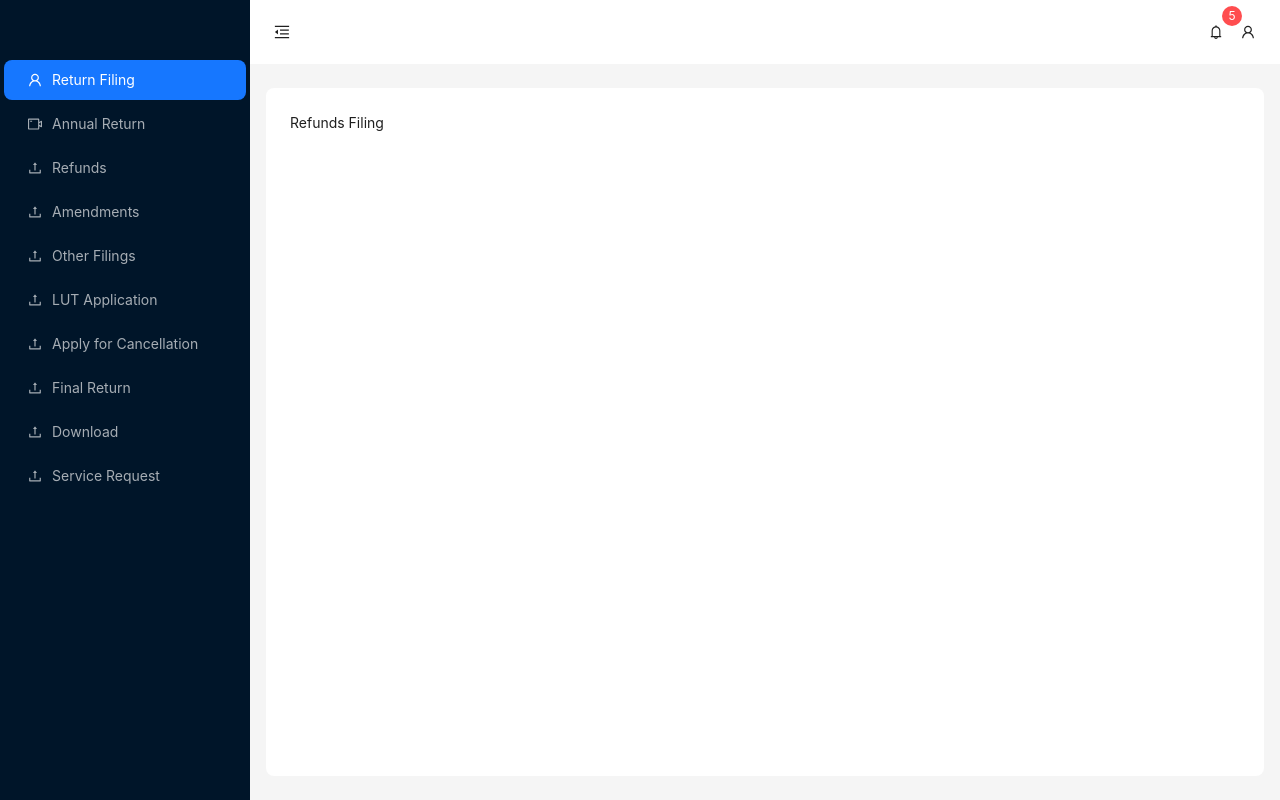
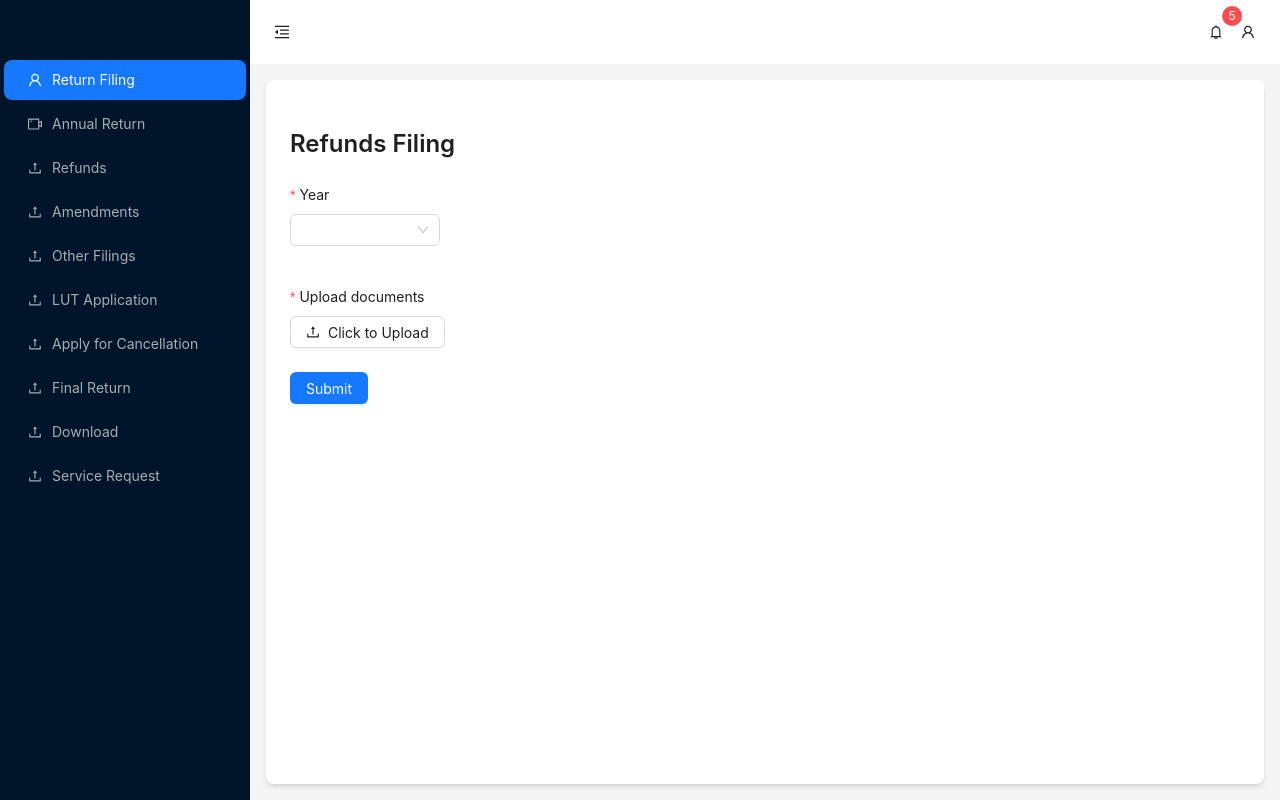
Before and after one commit to akashgajwar/gst-app-frontend, a Next.js app: page /refunds in a window 1280 px wide. Built offline with nearby package versions, Linux system fonts and the light colour scheme.

Commit message:
feat: added routes & refunds form

```diff
--- a/src/app/globals.css
+++ b/src/app/globals.css
@@ -24,4 +24,6 @@ body {
       rgb(var(--background-end-rgb))
     )
     rgb(var(--background-start-rgb));
+  padding: 0;
+  margin: 0;
 }
--- a/src/app/layout.js
+++ b/src/app/layout.js
@@ -1,6 +1,5 @@
 'use client'
 import { QueryClient, QueryClientProvider } from 'react-query'
-import { Inter } from 'next/font/google'
 import './globals.css'
 
 import React, { useState } from 'react'
@@ -13,16 +12,17 @@ import {
   BellOutlined,
 } from '@ant-design/icons'
 
-import { Badge, Layout, Menu, Button, theme } from 'antd'
+import { Badge, Layout, Menu, Button, theme, ConfigProvider } from 'antd'
 import { useRouter } from 'next/navigation'
 const { Header, Sider, Content } = Layout
-
-const inter = Inter({ subsets: ['latin'] })
 
 const queryClient = new QueryClient()
 
 export default function RootLayout({ children }) {
   const [collapsed, setCollapsed] = useState(false)
+  // const [darkModeEnabled, setDarkModeEnabled] = useState(false)
+
+  // const { defaultAlgorithm, darkAlgorithm } = theme
 
   const router = useRouter()
 
@@ -32,7 +32,12 @@ export default function RootLayout({ children }) {
 
   return (
     <html lang="en">
-      <body className={inter.className}>
+      <body>
+        {/* <ConfigProvider
+          theme={{
+            algorithm: darkModeEnabled ? darkAlgorithm : defaultAlgorithm,
+          }}
+        > */}
         <QueryClientProvider client={queryClient}>
           <Layout
             style={{
@@ -134,6 +139,11 @@ export default function RootLayout({ children }) {
                   }}
                 />
                 <span className="pr-4">
+                  {/* <Button
+                      onClick={() => setDarkModeEnabled((state) => !state)}
+                    >
+                      Change Theme {darkModeEnabled ? 'Dark' : 'Light'}
+                    </Button> */}
                   <Badge count={5}>
                     <Button
                       type="text"
@@ -147,9 +157,8 @@ export default function RootLayout({ children }) {
                 </span>
               </Header>
               <Content
+                className="shadow-md m-4 p-6"
                 style={{
-                  margin: '24px 16px',
-                  padding: 24,
                   minHeight: 280,
                   background: colorBgContainer,
                   borderRadius: borderRadiusLG,
@@ -160,6 +169,7 @@ export default function RootLayout({ children }) {
             </Layout>
           </Layout>
         </QueryClientProvider>
+        {/* </ConfigProvider> */}
       </body>
     </html>
   )
--- a/src/app/refunds/page.js
+++ b/src/app/refunds/page.js
@@ -1,7 +1,97 @@
+'use client'
+
 import React from 'react'
+import { Typography, Button, Row, Col, Select, Form, Modal, Upload } from 'antd'
+import { UploadOutlined, ExclamationCircleOutlined } from '@ant-design/icons'
+
+const { confirm } = Modal
+const { Title } = Typography
 
 const Refunds = () => {
-  return <div>Refunds Filing</div>
+  const [form] = Form.useForm()
+
+  const currYear = new Date().getFullYear()
+
+  const yearList = [
+    { value: currYear, label: currYear },
+    { value: currYear - 1, label: currYear - 1 },
+    { value: currYear - 2, label: currYear - 2 },
+  ]
+
+  const submitHandler = (values) => {
+    console.log(values)
+  }
+
+  return (
+    <>
+      <Row className="mb-3">
+        <Title level={3}>Refunds Filing</Title>
+      </Row>
+      <Form
+        layout={'vertical'}
+        form={form}
+        onFinish={(values) =>
+          confirm({
+            icon: <ExclamationCircleOutlined />,
+            title: 'Do you want to proceed?',
+            content:
+              'Please press Ok to continue or Cancel to confirm all the details before submitting.',
+            onOk() {
+              submitHandler(values)
+            },
+            onCancel() {},
+          })
+        }
+        // initialValues={{ layout: formLayout }}
+        // style={{ maxWidth: formLayout === 'inline' ? 'none' : 600 }}
+      >
+        <Row>
+          <Col span={24}>
+            <Form.Item
+              label="Year"
+              name="year"
+              rules={[{ required: true, message: 'Please select a year!' }]}
+            >
+              <Select
+                style={{
+                  width: 150,
+                }}
+                options={yearList}
+              />
+            </Form.Item>
+          </Col>
+          <Col className="mt-4" span={24}>
+            <Form.Item
+              label="Upload documents"
+              name="files"
+              rules={[{ required: true, message: 'Please upload a file!' }]}
+            >
+              <Upload
+                accept=".pdf,.doc,.docx,.xls,.xlsx"
+                beforeUpload={() => false}
+                progress={{
+                  strokeColor: {
+                    '0%': '#108ee9',
+                    '100%': '#87d068',
+                  },
+                  strokeWidth: 3,
+                  format: (percent) =>
+                    percent && `${parseFloat(percent.toFixed(2))}%`,
+                }}
+              >
+                <Button icon={<UploadOutlined />}>Click to Upload</Button>
+              </Upload>
+            </Form.Item>
+          </Col>
+        </Row>
+        <Row>
+          <Button type="primary" htmlType="submit">
+            Submit
+          </Button>
+        </Row>
+      </Form>
+    </>
+  )
 }
 
 export default Refunds
--- a/tailwind.config.js
+++ b/tailwind.config.js
@@ -1,5 +1,8 @@
 /** @type {import('tailwindcss').Config} */
 module.exports = {
+  corePlugins: {
+    preflight: false,
+  },
   content: [
     './src/pages/**/*.{js,ts,jsx,tsx,mdx}',
     './src/components/**/*.{js,ts,jsx,tsx,mdx}',
```
